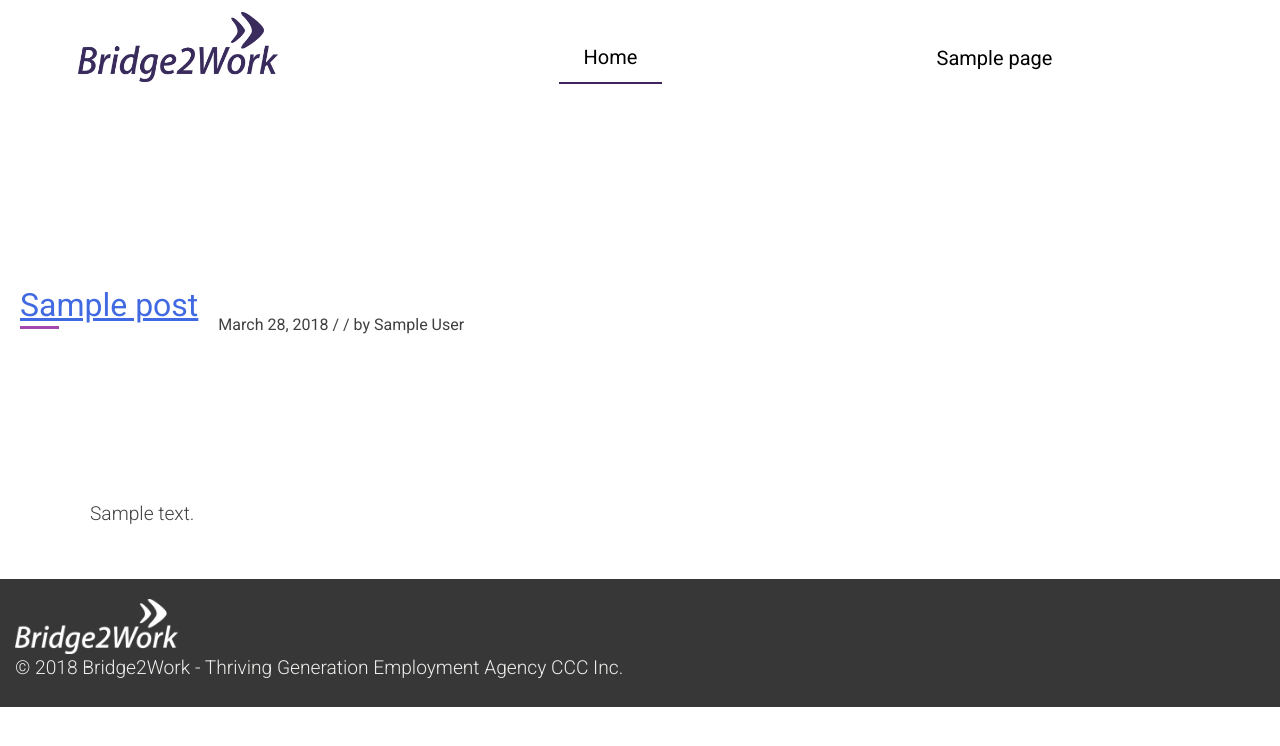
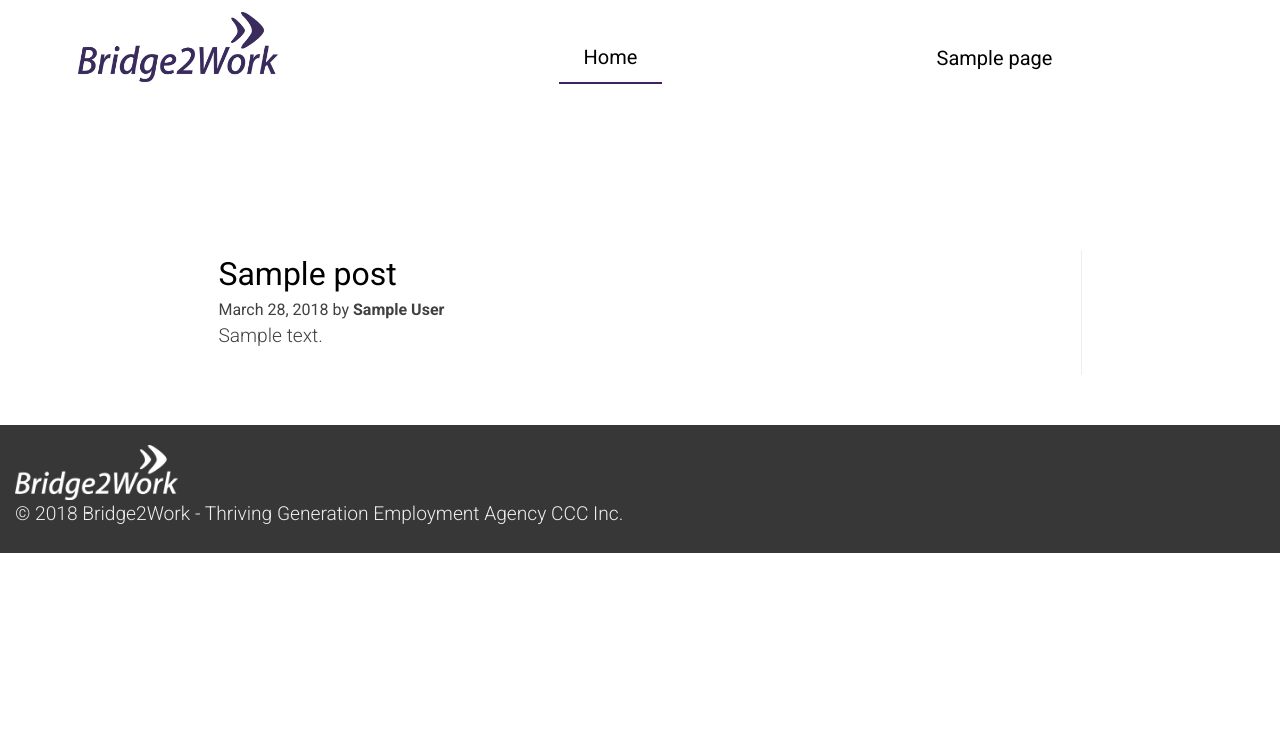
Before and after one commit to redacademy/b2w-winter-2018, a WordPress theme: the page made by themes/b2w-theme/index.php in a window 1280 px wide. Shown: the top 746 px of the page. Run offline with PHP 8.4 and a stand-in for WordPress, Linux system fonts and the light colour scheme; the site name, menu and one post (Sample post) are stand-ins, and other content is empty; style sheets or scripts are compiled from the project's sources; some libraries are stand-ins or nearby versions.

Commit message:
updating blog archive

```diff
--- /dev/null
+++ b/themes/b2w-theme/sass/_home.scss
@@ -0,0 +1,63 @@
+.blog{
+  .site-content{
+    @include desktop{
+      display: flex;
+      flex-flow: row nowrap;
+    }
+
+  }
+  .content-area{
+    padding: 0 20px;
+    max-width: 1200px;
+    margin: 0 auto;
+    @include desktop{
+      width: 69%;
+      border-right: 1px solid $space_gray;
+      padding-top: 0;
+      margin-top: 100px;
+    }
+  }
+
+  .page-title{
+    color: $ultra_violet;
+    @include desktop{
+
+    }
+  }
+  article{
+    .entry-header{
+      height: auto;
+      display: block;
+    }
+    .entry-title{
+      margin: 0;
+      &::after{
+        content: "";
+        display: none;
+      }
+      a{
+        display: block;
+        text-align: left;
+        text-decoration: none;
+        color: black;
+      &:hover{
+        color: $grape;
+      }
+      }
+    }
+
+    .entry-content{
+      padding: 0;
+    }
+  }
+
+  .read-more{
+    display: block;
+    text-align: right;
+    font-weight: bold;
+  }
+  .author{
+    font-weight: bold;
+  }
+
+}
--- a/themes/b2w-theme/sass/style.scss
+++ b/themes/b2w-theme/sass/style.scss
@@ -70,3 +70,4 @@ Nicolas Gallagher and Jonathan Neal http://necolas.github.com/normalize.css/
 @import "workshops";
 @import "single-page";
 @import "contact";
+@import "home";
--- a/themes/b2w-theme/template-parts/content.php
+++ b/themes/b2w-theme/template-parts/content.php
@@ -17,7 +17,8 @@
 
 		<?php if ( 'post' === get_post_type() ) : ?>
 		<div class="entry-meta">
-			<?php b2w_posted_on(); ?> / <?php comments_number( '0 Comments', '1 Comment', '% Comments' ); ?> / <?php b2w_posted_by(); ?>
+			<?php b2w_posted_on(); ?>
+			<?php b2w_posted_by(); ?>
 		</div><!-- .entry-meta -->
 		<?php endif; ?>
 	</header><!-- .entry-header -->
```
Also changed, not shown: themes/b2w-theme/home.php (+21 -13 lines).
